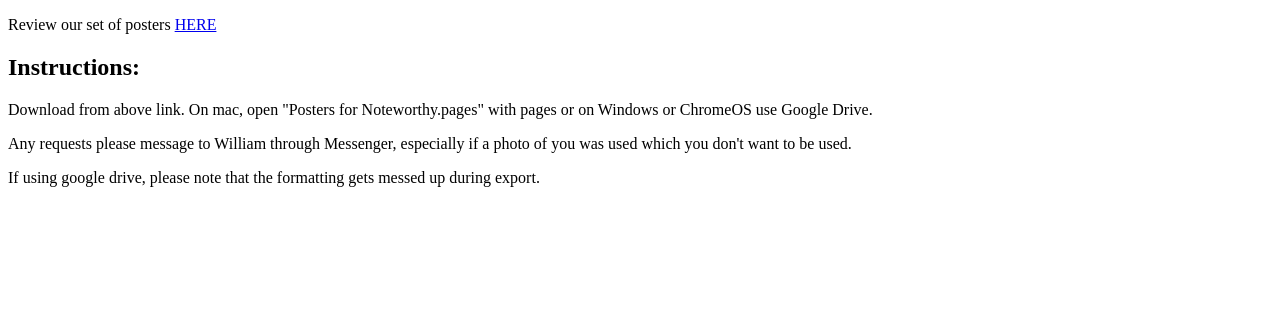
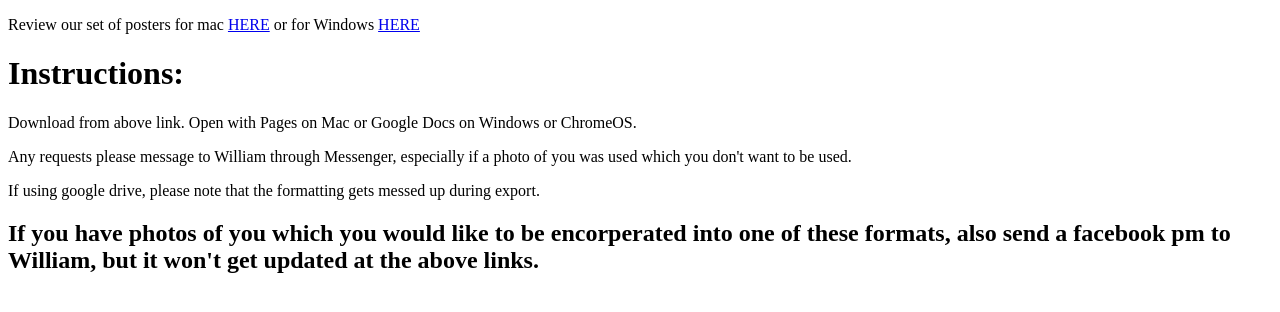
Before and after one commit to BaconWrappedShrimpWithEyes/A-Capella-Posters, a plain HTML site: page index.html in a window 1280 px wide. Drawn offline with Linux system fonts and the light colour scheme.

Commit message:
Update index.html

```diff
--- a/index.html
+++ b/index.html
@@ -4,10 +4,11 @@
     <title>A Capella Posters</title>
   </head>
   <body>
-    <p>Review our set of posters <a href=https://github.com/BaconWrappedShrimpWithEyes/A-Capella-Posters/raw/master/Posters-for-Noteworthy.pages>HERE</a></p>
-    <h2>Instructions:</h2>
-    <p>Download from above link. On mac, open "Posters for Noteworthy.pages" with pages or on Windows or ChromeOS use Google Drive.</p>
+    <p>Review our set of posters for mac <a href=https://github.com/BaconWrappedShrimpWithEyes/A-Capella-Posters/raw/master/Posters-for-Noteworthy.pages>HERE</a> or for Windows <a href=https://drive.google.com/uc?export=download&id=https://drive.google.com/open?id=1JJzYsm0s7N2x9Ihvx47wD2iPhWVYBPiD>HERE</a></p>
+    <h1>Instructions:</h1>
+    <p>Download from above link. Open with Pages on Mac or Google Docs on Windows or ChromeOS.</p>
     <p>Any requests please message to William through Messenger, especially if a photo of you was used which you don't want to be used.</p>
     <p>If using google drive, please note that the formatting gets messed up during export.</p>
+    <h2>If you have photos of you which you would like to be encorperated into one of these formats, also send a facebook pm to William, but it won't get updated at the above links.</h2>
   </body>
 </html>
```
